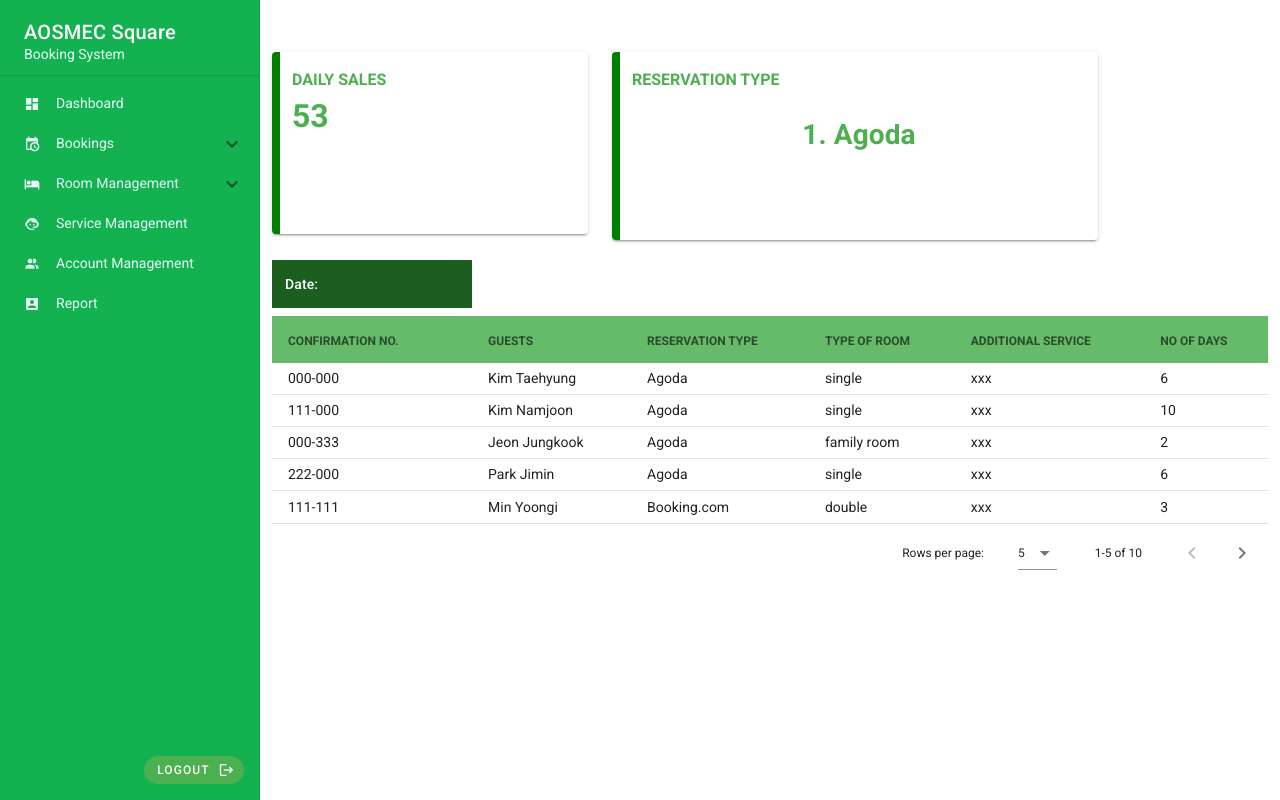
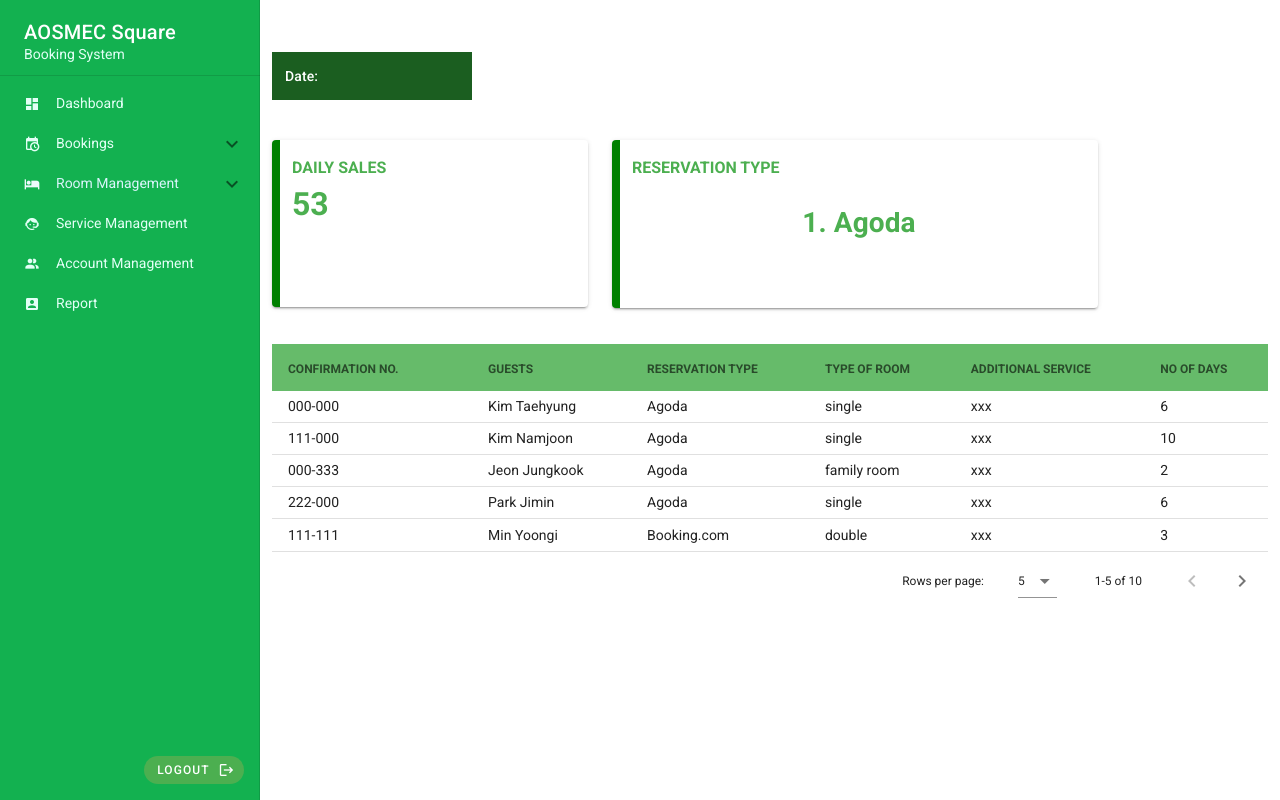
Before and after one commit to mikamikkz/AOSMECSystem, a Vue app in the folder aosmec/: page /dashboard in a window 1280 px wide. Built offline with nearby package versions, Linux system fonts and the light colour scheme.

Commit message:
j: fixed dashboard

```diff
--- a/aosmec/src/views/Dashboard.vue
+++ b/aosmec/src/views/Dashboard.vue
@@ -1,9 +1,25 @@
 <template>
   <div class="dashboard">
     <v-container class="mt-10">
+
+      <v-card
+        outlined
+        shaped
+        tile
+        color="green darken-4"
+        class="mb-10"
+        width="200px"
+      >
+        <v-card-text class="pa-3">
+          <p class="font-weight-medium mb-0" style="color: white">
+            Date: <span></span>
+          </p>
+        </v-card-text>
+      </v-card>
+
       <v-row>
         <v-col lg="4" cols="sm" class="pb-2">
-          <v-card class="bordered" height="182px">
+          <v-card class="bordered" height="167px">
               <div class="col pa-3 py-4 green--text">
                 <h4 class="text-truncate text-uppercase">Daily Sales</h4>
                 <h1>53</h1>
@@ -19,7 +35,7 @@
             <v-card-text>
               <v-carousel
                 cycle
-                height="100"
+                height="80"
                 interval="2000"
                 hide-delimiter-background
                 show-arrows-on-hover
@@ -48,38 +64,8 @@
         </v-col>
       </v-row>
 
-      <!-- <v-card
-            outlined
-            shaped
-            tile
-            color="green lighten-1"
-            class="mt-6 mb-2"
-            width="200px"
-            height="100px"
-          >
-            <v-card-text class="pa-3">
-              <h2 class="font-weight-medium mb-0" style="color: blue-grey">
-                Daily Sales: <span></span>
-              </h2>
-            </v-card-text>
-          </v-card> -->
-
-      <v-card
-        outlined
-        shaped
-        tile
-        color="green darken-4"
-        class="mt-6 mb-2"
-        width="200px"
-      >
-        <v-card-text class="pa-3">
-          <p class="font-weight-medium mb-0" style="color: white">
-            Date: <span></span>
-          </p>
-        </v-card-text>
-      </v-card>
-
       <v-data-table
+        class="mt-10"
         dense
         :headers="headers"
         :items="guests"
```
Also changed, not shown: aosmec/src/views/Floor 1.vue (added, +23 -0 lines).
